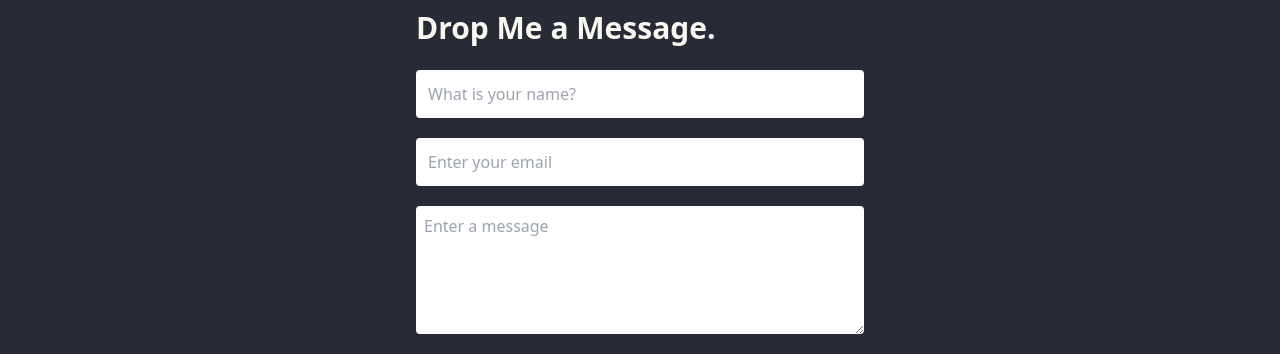
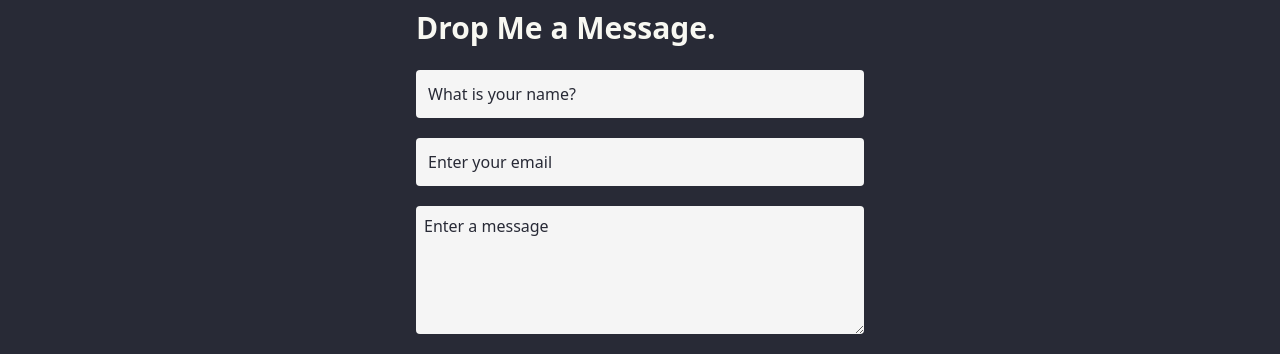
Before and after one commit to ernessttan/portfolio-v2, a React (Create React App) app: page /contact in a window 1280 px wide. Shown: the part 598-952 px from the top of the page. Built offline with nearby package versions, Linux system fonts and the light colour scheme.

Commit message:
Fixed text input colors

```diff
--- a/src/components/Contact/ContactForm.js
+++ b/src/components/Contact/ContactForm.js
@@ -3,9 +3,9 @@ function ContactForm() {
     <section className="py-8 md:py-14 md:flex md:items-center md:gap-24 lg:py-20">
       <form className="flex flex-col gap-5 max-w-md container mx-auto">
         <h2 className="dark:dark-text md:desktop lg:desktop-large">Drop Me a Message.</h2>
-        <input type="text" placeholder="What is your name?" />
-        <input type="text" placeholder="Enter your email" />
-        <textarea className="h-32 rounded p-2" placeholder="Enter a message" />
+        <input className="bg-neutral-100 placeholder:text-black" type="text" placeholder="What is your name?" />
+        <input className="bg-neutral-100 placeholder:text-black" type="text" placeholder="Enter your email" />
+        <textarea className="h-32 rounded p-2 bg-neutral-100 placeholder:text-black" placeholder="Enter a message" />
         <div className="flex justify-end">
           <button className="action-button transition ease-in-out delay-150 bg-blue-500 hover:-translate-y-1 hover:scale-110 hover:text-orange duration-300 mt-5 md:desktop" type="submit">Send Message</button>
         </div>
```
